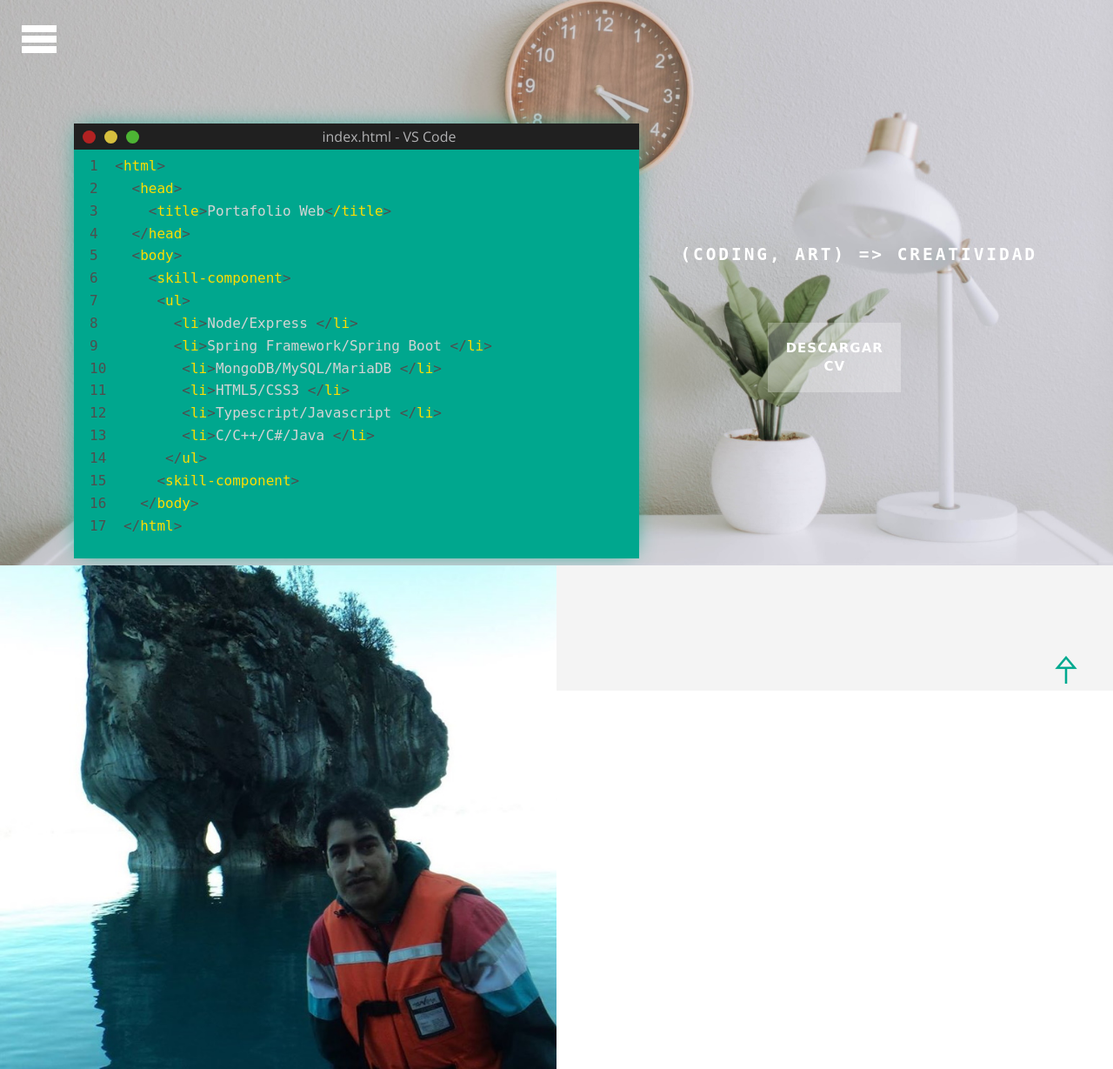
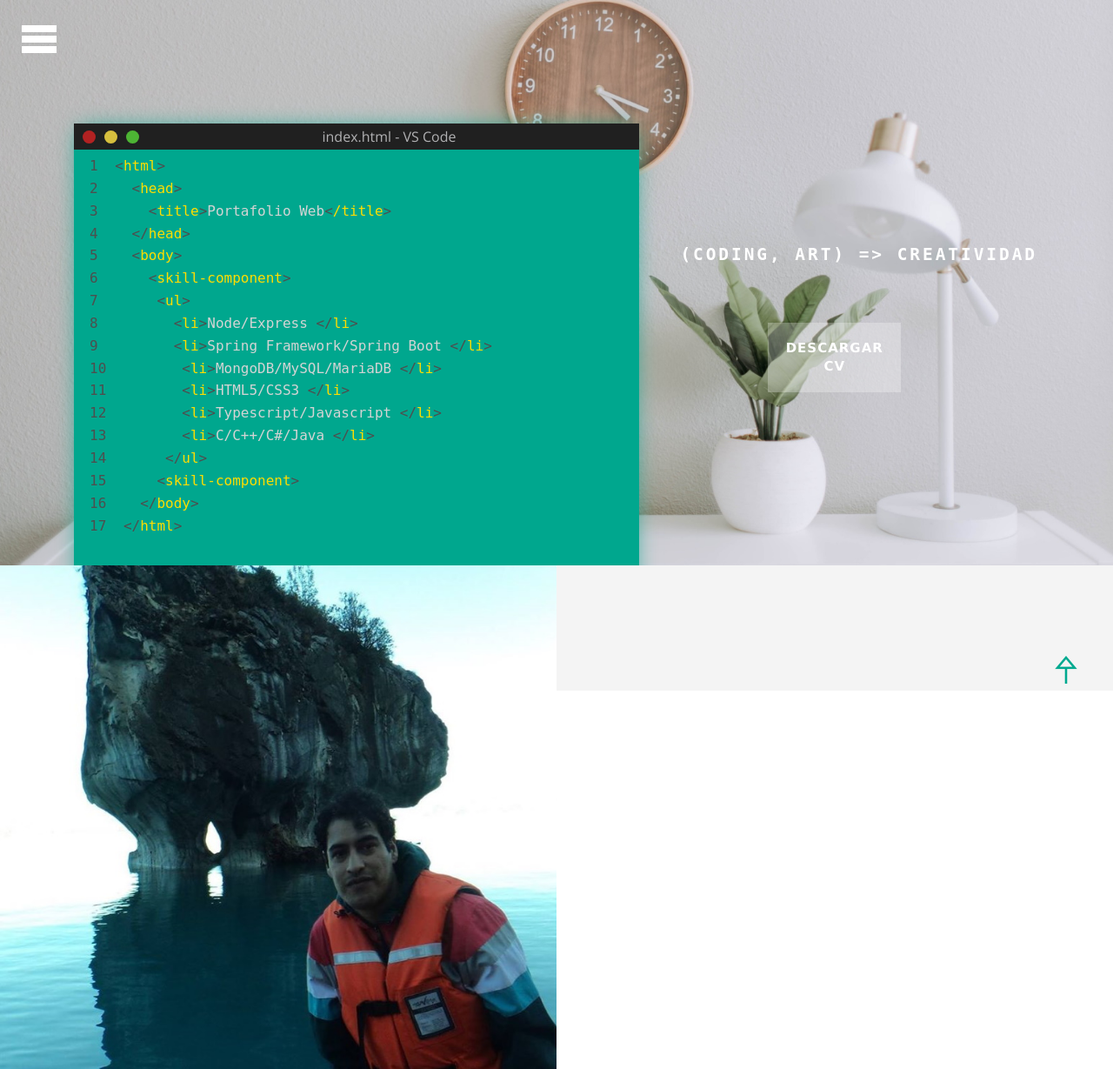
Before and after one commit to jonasoft86/Portafolio, a PHP site: page / in a window 1280 px wide. Shown: the top 1229 px of the page at 87% size. Run offline with PHP 8.4, Linux system fonts and the light colour scheme; some libraries are stand-ins or nearby versions; some web fonts are replaced.

Commit message:
Screen Hight

```diff
--- a/css/style.css
+++ b/css/style.css
@@ -1627,7 +1627,7 @@ ol {
 
 .window {
 	width: 650px;
-	height: 500px;
+	height: 600px;
 	margin: auto;
 	background-color: #00a78e;
 	box-shadow: 0 0 25px -7px #00a78e;
--- a/index.html
+++ b/index.html
@@ -172,7 +172,7 @@ Smartphone Compatible web template, free webdesigns for Nokia, Samsung, LG, Sony
 						  </div>
 
 						  <div id="satu" class="buttonBox">
-							<a href="https://www.dropbox.com/s/hnoqp0eq285op4b/JM-CV.pdf?dl=0">
+							<a href="https://www.dropbox.com/s/e8q6n63vvu078pd/JM-CV.pdf?dl=0">
 								<button>Descargar CV</button>
 								<div class="border"></div>
 								<div class="border"></div>
```
